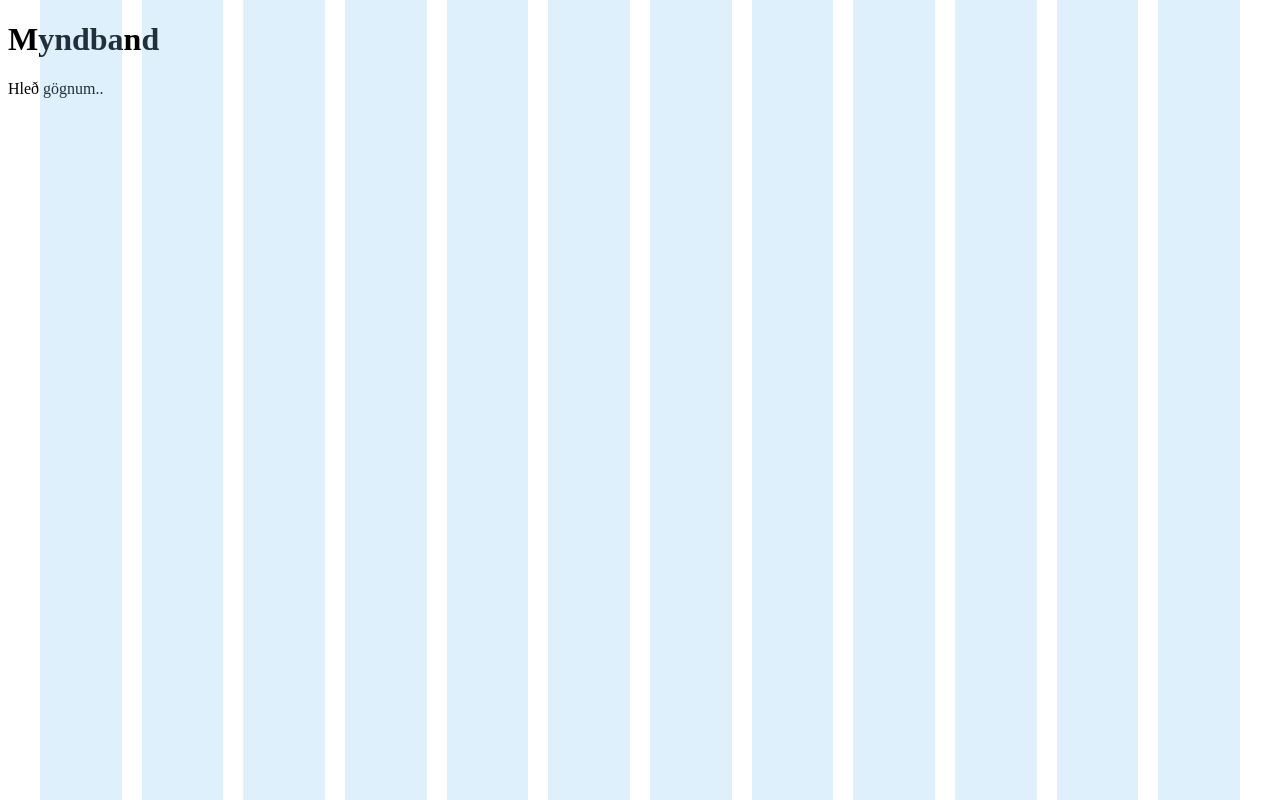
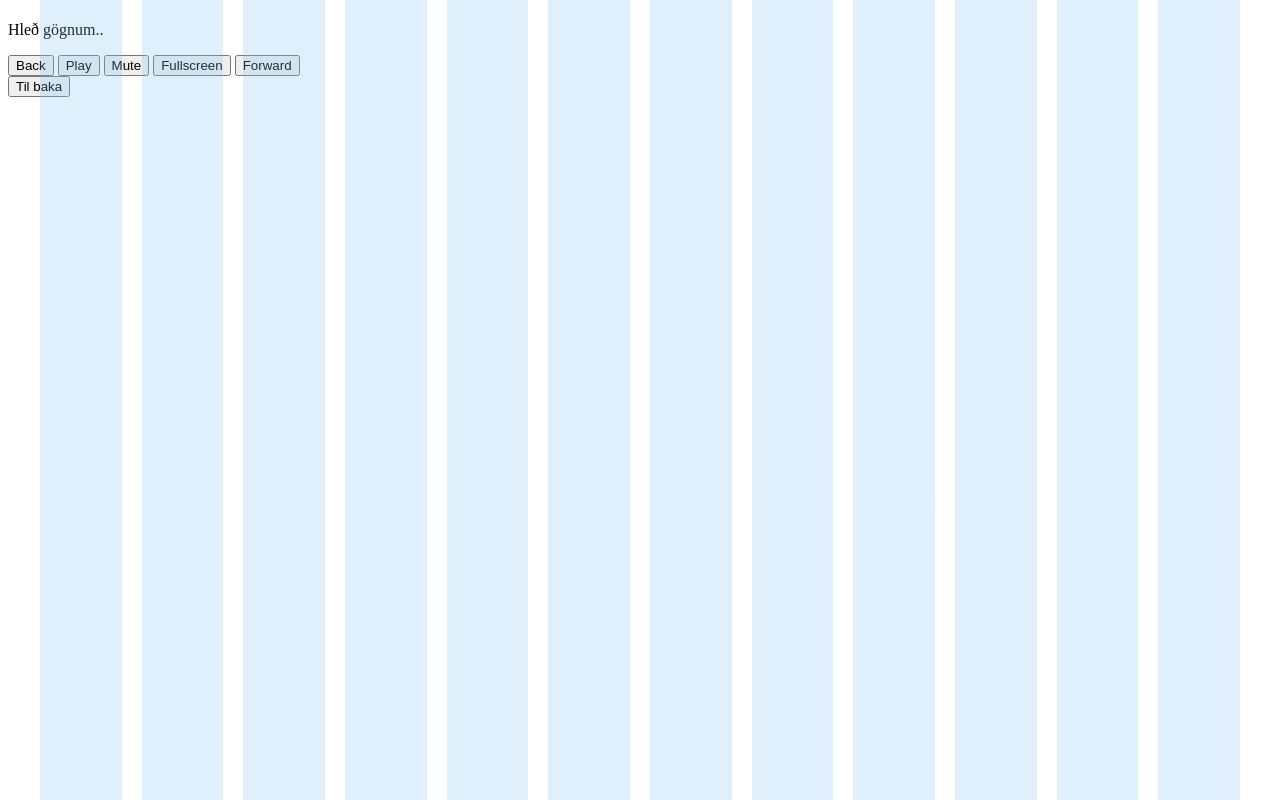
Before and after one commit to Steinardarri/stort-verkefni2, a website: page gogn/player.html in a window 1280 px wide. Drawn offline with nearby package versions, Linux system fonts and the light colour scheme; files that its build step writes are made by us from their sources.

Commit message:
Bætti við tökkum í player.html

```diff
--- a/gogn/player.html
+++ b/gogn/player.html
@@ -11,23 +11,23 @@
   <body>
 
     <header class="header">
-      <h1>Myndband</h1>
+      <h1></h1>
     </header>
 
     <main class="player">
       <p class="video__loading">Hleð gögnum..</p>
 
-        <div class="header">
-          <h2></h2>
-        </div>
         <div class="video">
-
         </div>
         <div class="controls">
-
+            <button class="controls__button__back">Back</button>
+            <button class="controls__button__play">Play</button>
+            <button class="controls__button__mute">Mute</button>
+            <button class="controls__button__fullscreen">Fullscreen</button>
+            <button class="controls__button__forward">Forward</button>
         </div>
         <div class="backbutton">
-
+          <button class="button__back">Til baka</button>
         </div>
     </main>
 
```
